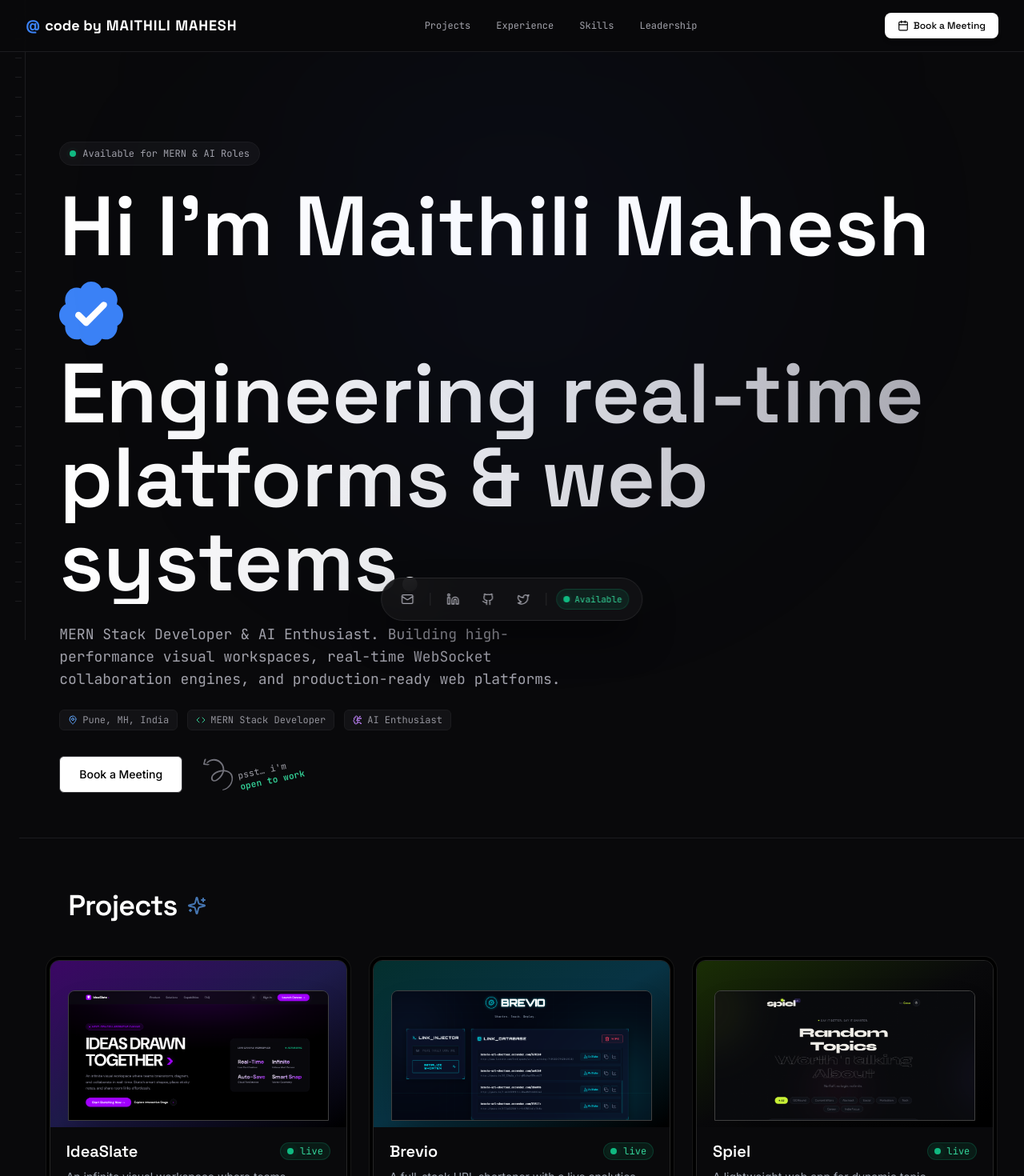
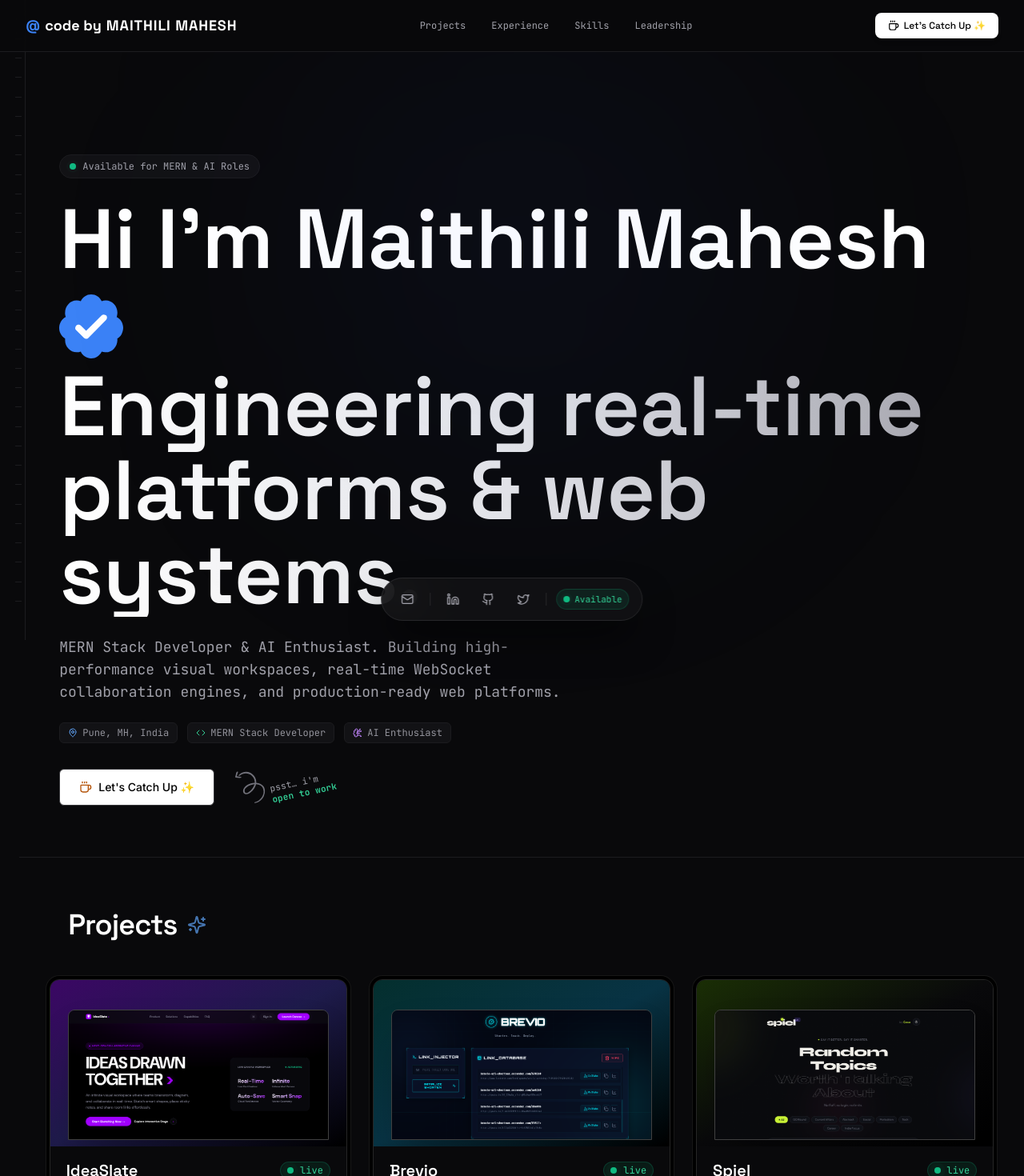
Before and after one commit to Maithilicok/maithili-portfolio, a React (Vite) app: page / in a window 1280 px wide. Shown: the top 1470 px of the page at 80% size. Built offline with nearby package versions, Linux system fonts and the light colour scheme.

Commit message:
style: update CTA buttons to Gen Z 'Let's Catch Up ✨'

```diff
--- a/src/components/ContactModal.jsx
+++ b/src/components/ContactModal.jsx
@@ -38,10 +38,10 @@ export default function ContactModal({ isOpen, onClose }) {
         {/* Modal Header */}
         <div className="mb-6">
           <h3 className="font-space-grotesk text-2xl font-bold text-white">
-            Let's Connect
+            Let's Catch Up ✨
           </h3>
           <p className="text-xs font-geist-mono text-zinc-400 mt-1">
-            Book a meeting or drop a direct message
+            Drop a message or let's grab a virtual coffee ☕
           </p>
         </div>
 
@@ -99,7 +99,7 @@ export default function ContactModal({ isOpen, onClose }) {
             <textarea
               rows={3}
               required
-              placeholder="Hi Maithili, I'd like to discuss a project..."
+              placeholder="Hi Maithili, let's connect & discuss..."
               value={formData.message}
               onChange={(e) => setFormData({ ...formData, message: e.target.value })}
               className="w-full px-3.5 py-2.5 rounded-xl bg-black/60 border border-[#27272A] text-xs text-white placeholder-zinc-600 focus:outline-none focus:border-blue-500 transition-colors font-sans resize-none"
--- a/src/components/Hero.jsx
+++ b/src/components/Hero.jsx
@@ -1,15 +1,15 @@
 import React from 'react';
-import { MapPin, Code, BrainCircuit } from 'lucide-react';
+import { MapPin, Code, BrainCircuit, Coffee } from 'lucide-react';
 
 export default function Hero({ onOpenContact }) {
   return (
-    <section className="bg-[#09090B] pt-14 sm:pt-20 md:pt-28 pb-10 sm:pb-14 px-4 sm:px-6 md:px-[4%] border-b border-[#1C1C1F] relative overflow-hidden">
+    <section className="bg-[#09090B] pt-24 md:pt-32 pb-16 px-4 md:px-[4%] border-b border-[#1C1C1F] relative overflow-hidden">
       {/* Background Subtle Radial Lighting */}
       <div className="absolute top-1/4 left-1/2 -translate-x-1/2 -translate-y-1/2 w-[300px] sm:w-[600px] h-[300px] sm:h-[600px] bg-blue-600/5 blur-[100px] sm:blur-[140px] rounded-full pointer-events-none" />
 
       <div className="max-w-7xl mx-auto flex flex-col items-start justify-center">
 
-        {/* Mobile-optimized Status Pill */}
+        {/* Status Pill */}
         <div className="inline-flex items-center gap-2 px-3 py-1.5 rounded-full bg-[#121215] border border-[#1C1C1F] text-[11px] sm:text-xs font-geist-mono text-zinc-400 mb-4 sm:mb-6 max-w-full">
           <span className="relative flex h-2 w-2 shrink-0">
             <span className="animate-ping absolute inline-flex h-full w-full rounded-full bg-emerald-400 opacity-75"></span>
@@ -70,7 +70,8 @@ export default function Hero({ onOpenContact }) {
             onClick={onOpenContact}
             className="relative flex items-center justify-center gap-2 rounded-md border border-[#39393D] bg-white text-black px-5 py-2.5 sm:px-6 sm:py-3 font-medium text-xs sm:text-sm hover:bg-gray-200 transition-all transform hover:scale-[0.99]"
           >
-            <span>Book a Meeting</span>
+            <Coffee className="h-4 w-4 text-amber-700" />
+            <span>Let's Catch Up ✨</span>
           </button>
 
           <div className="flex items-center gap-1.5 text-zinc-500 hover:text-zinc-300 transition-colors select-none">
--- a/src/components/Navbar.jsx
+++ b/src/components/Navbar.jsx
@@ -1,5 +1,5 @@
 import React from 'react';
-import { Calendar } from 'lucide-react';
+import { Coffee } from 'lucide-react';
 
 export default function Navbar({ onOpenContact }) {
   return (
@@ -29,14 +29,14 @@ export default function Navbar({ onOpenContact }) {
           </a>
         </nav>
 
-        {/* Right Actions: Clean Single "Book a Meeting" Button */}
+        {/* Right Actions: Gen Z "Let's Catch Up ✨" Button */}
         <div className="flex items-center gap-2 md:gap-3">
           <button
             onClick={onOpenContact}
             className="px-4 py-2 rounded-lg bg-white text-black hover:bg-zinc-200 text-xs font-medium font-space-grotesk flex items-center gap-1.5 transition-all shadow-md hover:scale-[0.98]"
           >
-            <Calendar className="h-3.5 w-3.5 text-black" />
-            <span>Book a Meeting</span>
+            <Coffee className="h-3.5 w-3.5 text-black" />
+            <span>Let's Catch Up ✨</span>
           </button>
         </div>
 
```
